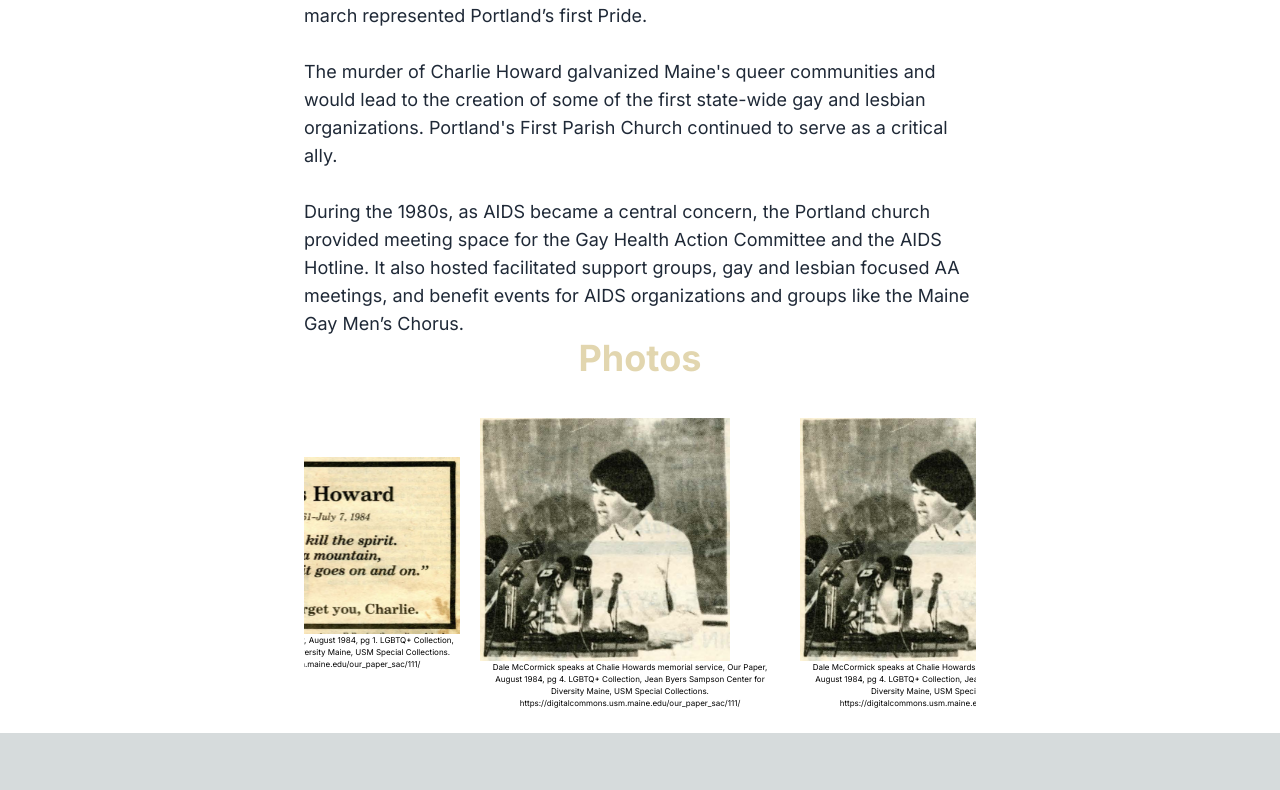
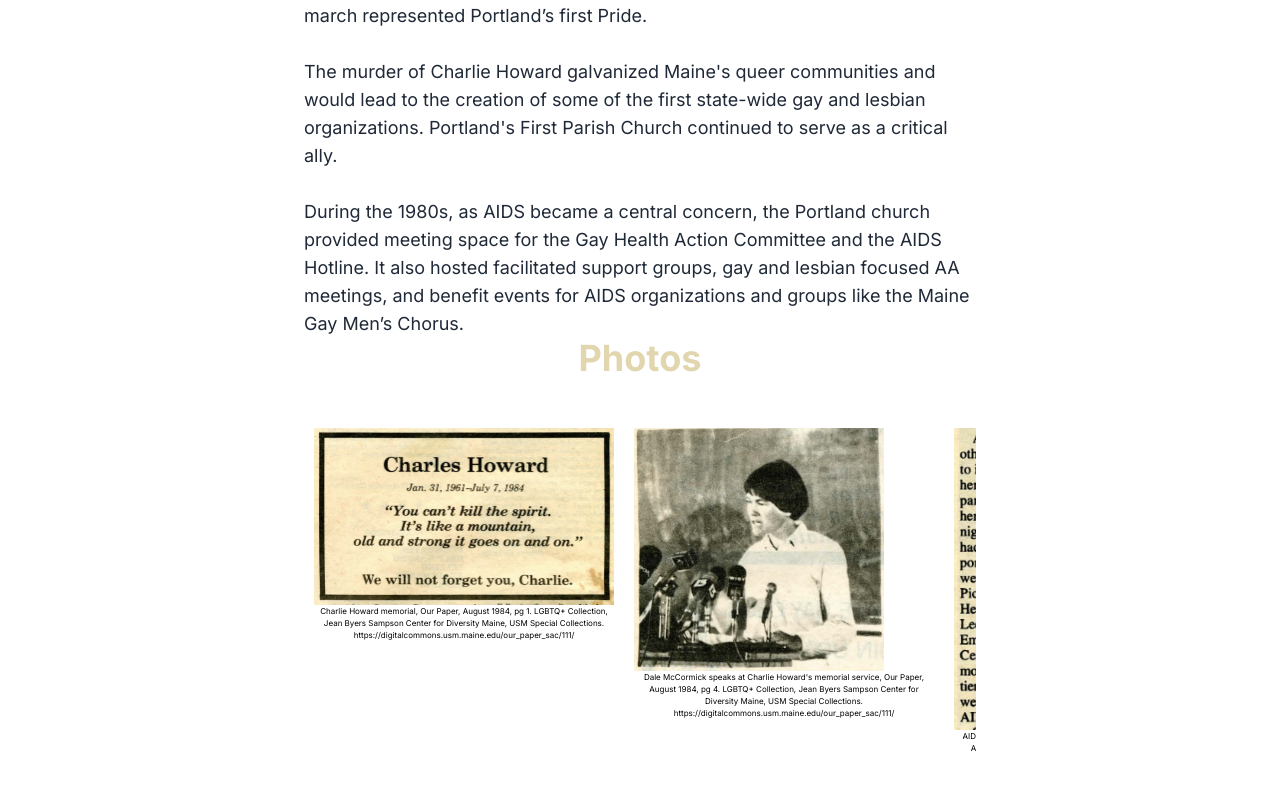
Before and after one commit to ersi012/SteppingOutQueerHistoryTrail, a Next.js app: page /FirstParishChurch in a window 1280 px wide. Shown: the part 2590-3380 px from the top of the page. Before the commit the page ends 3323 px from the top, so only its background shows below. Built offline with nearby package versions, Linux system fonts and the light colour scheme.

Commit message:
img scroll & navbar addition

```diff
--- a/src/app/FirstParishChurch/page.js
+++ b/src/app/FirstParishChurch/page.js
@@ -1,8 +1,10 @@
 import Image from 'next/image';
-
+import Navbar from '../components/Navbar'
 
 const FirstParishChurch = () => {
   return (
+    <main >
+    <Navbar />
     <div className="relative bg-white">
       {/* Image Section */}
       <div className="relative h-screen overflow-hidden">
@@ -70,19 +72,18 @@ const FirstParishChurch = () => {
           <br/><br/>
           During the 1980s, as AIDS became a central concern, the Portland church provided meeting space for the Gay Health Action Committee and the AIDS Hotline. It also hosted facilitated support groups, gay and lesbian focused AA meetings, and benefit events for AIDS organizations and groups like the Maine Gay Men’s Chorus.
         </p>
+        <h2 className="text-4xl font-bold text-center mb-10 text-[#E2D6AF]">Photos</h2>
 
-        <h2 className="text-4xl font-bold text-center mb-10 text-[#E2D6AF]">Photos </h2>
-
-        <div style={{ display: 'flex', justifyContent: 'center', alignItems: 'center' }}>
+        <div style={{ display: 'flex', overflowX: 'auto', padding: '10px' }}>
           <div style={{ marginRight: '20px', textAlign: 'center', color: 'black' }}>
             <Image
               src="/images/sites/FirstParishChurchImg/3. Charlie howard memorial Our Paper Aug 1984 p1.PNG"
               width={300}
               height={300}
-              objectPosition='center'
+              objectFit='cover'
             />
             <div style={{ width: '300px', fontSize: '8px' }}>
-              <p>Charlie Howard memorial, Our Paper, August 1984, pg 1. LGBTQ+ Collection, Jean Byers Sampson Center for Diversity Maine, USM Special Collections. https://digitalcommons.usm.maine.edu/our_paper_sac/111/</p>
+              <p>Charlie Howard memorial, Our Paper, August 1984, pg 1. LGBTQ+ Collection, Jean Byers Sampson Center for Diversity Maine, USM Special Collections. <a href="https://digitalcommons.usm.maine.edu/our_paper_sac/111/">https://digitalcommons.usm.maine.edu/our_paper_sac/111/</a></p>
             </div>
           </div>
           <div style={{ marginRight: '20px', textAlign: 'center', color: 'black' }}>
@@ -90,30 +91,29 @@ const FirstParishChurch = () => {
               src="/images/sites/FirstParishChurchImg/4. Dale McCormick speaking at CH memorial in 1st Parish Our Paper Aug 1984 p4.PNG"
               width={250}
               height={300}
-              objectPosition='center'
+              objectFit='cover'
             />
             <div style={{ width: '300px', fontSize: '8px' }}>
-            <p>Dale McCormick speaks at Chalie Howards memorial service, Our Paper, August 1984, pg 4. LGBTQ+ Collection, Jean Byers Sampson Center for Diversity Maine, USM Special Collections. <a href=" https://digitalcommons.usm.maine.edu/our_paper_sac/111/">
-            </a> https://digitalcommons.usm.maine.edu/our_paper_sac/111/
-            </p>
+              <p>Dale McCormick speaks at Charlie Howard's memorial service, Our Paper, August 1984, pg 4. LGBTQ+ Collection, Jean Byers Sampson Center for Diversity Maine, USM Special Collections. <a href="https://digitalcommons.usm.maine.edu/our_paper_sac/111/">https://digitalcommons.usm.maine.edu/our_paper_sac/111/</a></p>
             </div>
           </div>
-          <div style={{ marginRight: '20px', textAlign: 'center', color: 'black' }}>
+          <div style={{ textAlign: 'center', color: 'black' }}>
             <Image
-              src="/images/sites/FirstParishChurchImg/4. Dale McCormick speaking at CH memorial in 1st Parish Our Paper Aug 1984 p4.PNG"
+              src="/images/sites/FirstParishChurchImg/5. AIDS & the responsible pulpit a sermon by rev richard hasty Our Paper Aug 1987 p7.PNG"
               width={250}
               height={300}
-              objectPosition='center'
+              objectFit='cover'
             />
             <div style={{ width: '300px', fontSize: '8px' }}>
-            <p>Dale McCormick speaks at Chalie Howards memorial service, Our Paper, August 1984, pg 4. LGBTQ+ Collection, Jean Byers Sampson Center for Diversity Maine, USM Special Collections. <a href=" https://digitalcommons.usm.maine.edu/our_paper_sac/111/">
-            </a> https://digitalcommons.usm.maine.edu/our_paper_sac/111/
-            </p>
+              <p>AIDS & the Responsible Pulpit: A Sermon by Rev. Richard Hasty, Our Paper, August 1987, pg 7. LGBTQ+ Collection, Jean Byers Sampson Center for Diversity Maine, USM Special Collections. <a href="https://digitalcommons.usm.maine.edu/our_paper_sac/49/
+">https://digitalcommons.usm.maine.edu/our_paper_sac/49/
+</a></p>
             </div>
           </div>
         </div>
         </div>
         </div>
+</main>
   );
 };
 
```
Also changed, not shown: public/images/sites/FirstParishChurchImg/5. AIDS & the responsible pulpit a sermon by rev richard hasty Our Paper Aug 1987 p7.PNG (added), 1 other file (tests, documents, lock files or other folders). Lines whose indentation alone changed are shown as unchanged.
